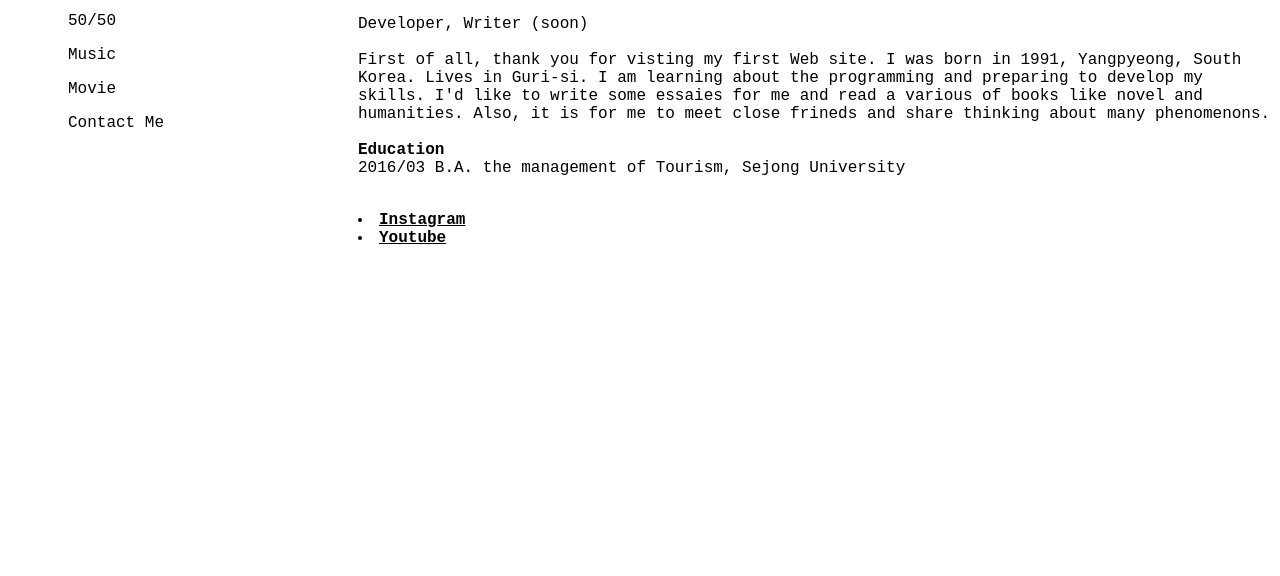
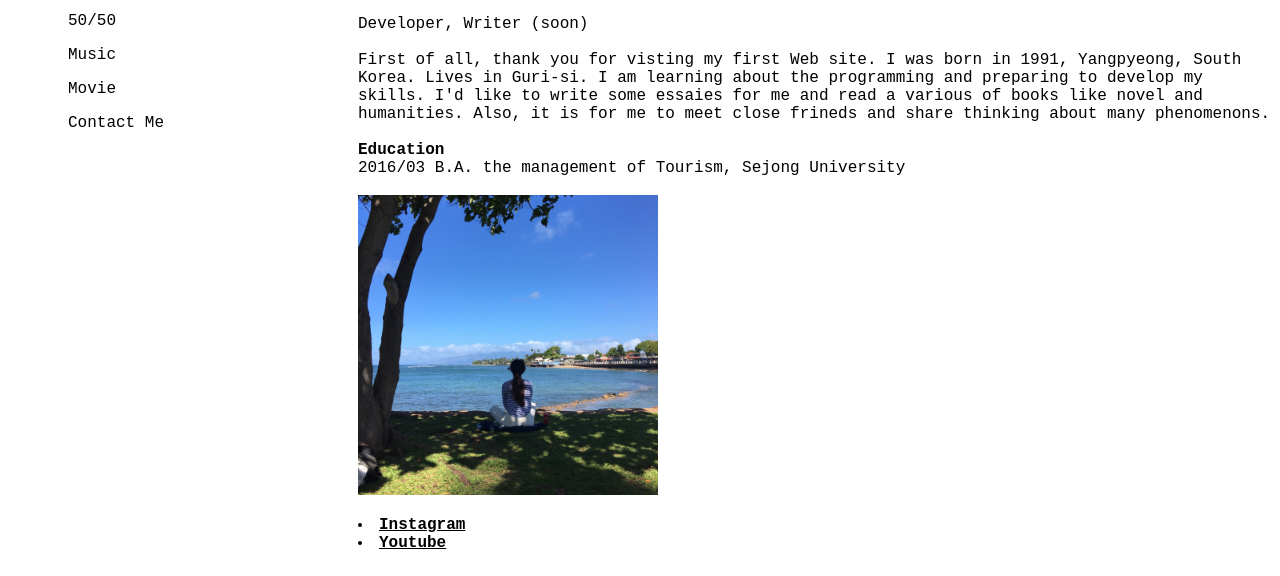
Before and after one commit to mikyung914/web_me, a plain HTML site: page 1.html in a window 1280 px wide. Shown: the part 319-895 px from the top of the page. Before the commit the page ends 800 px from the top, so only its background shows below. Drawn offline with Linux system fonts and the light colour scheme.

Commit message:
Update 1.html

```diff
--- a/1.html
+++ b/1.html
@@ -27,6 +27,7 @@
           First of all, thank you for visting my first Web site. I was born in 1991, Yangpyeong, South Korea. Lives in Guri-si. I am learning about the programming and preparing to develop my skills. I'd like to write some essaies for me and read a various of books like novel and humanities. Also, it is for me to meet close frineds and share thinking about many phenomenons.<br><br>
           <strong>Education</strong><br>
           2016/03 B.A. the management of Tourism, Sejong University<br><br>
+          <img src="hawaii1.jpg" width="300px">
           <li><strong><a href="https://www.instagram.com/41.9km/" target="_blank" title="인스타그램">Instagram</a></strong></li>
           <li><strong><a href="https://www.youtube.com/channel/UCq28LG6jtUybucArcknGPjQ" target="_blank" title="유튜브">Youtube</a></strong></li>
         </p>
```
